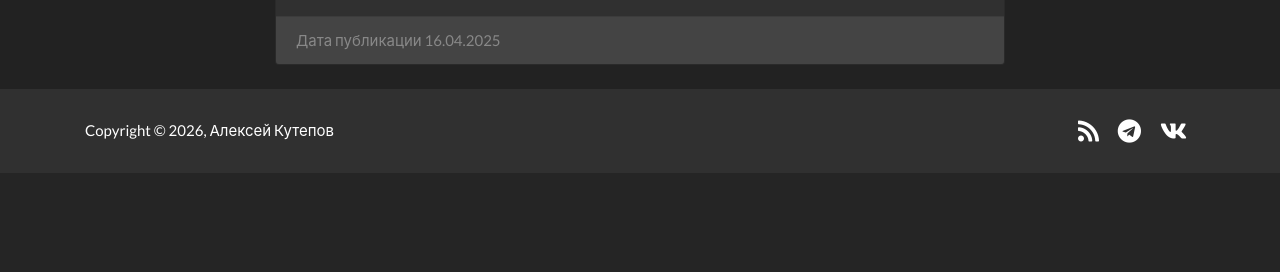
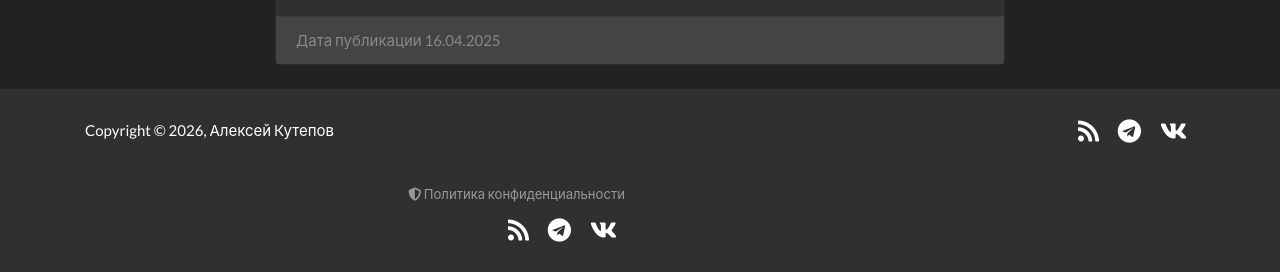
Before and after one commit to AlexeyKutepov/kutepov-audio-tech, a Django app: page /ru/blog/ in a window 1280 px wide. Shown: the part 1381-1653 px from the top of the page. Before the commit the page ends 1524 px from the top, so only its background shows below. Run offline with Django 3.2, Linux system fonts and the light colour scheme; data comes from the database, SQL or seed files in the repository; parts of the project's set-up code (start-up, migrations or seed data) failed here and were passed over; some libraries are stand-ins or nearby versions.

Commit message:
Соответствие требованиям РКН

```diff
--- a/templates/base.html
+++ b/templates/base.html
@@ -118,6 +118,19 @@
                     </div>
                 </div>
             </div>
+            <hr>
+            <div class="col-md-6 text-center text-md-right">
+                <div class="mb-2">
+                    <a href="{% url 'privacy_policy' %}" class="text-white-50 text-decoration-none small">
+                        <i class="fas fa-shield-alt"></i> {% trans "Политика конфиденциальности" %}
+                    </a>
+                </div>
+                <div class="social-links">
+                    <a href="{% url 'rss' %}" class="text-white mx-2" style="font-size: 1.5rem;"><i class="fas fa-rss"></i></a>
+                    <a href="https://t.me/kutepov_audio_tech" class="text-white mx-2" style="font-size: 1.5rem;"><i class="fab fa-telegram"></i></a>
+                    <a href="https://vk.com/kutepov_audio_tech" class="text-white mx-2" style="font-size: 1.5rem;"><i class="fab fa-vk"></i></a>
+                </div>
+            </div>
         </div>
     </footer>
 
```
